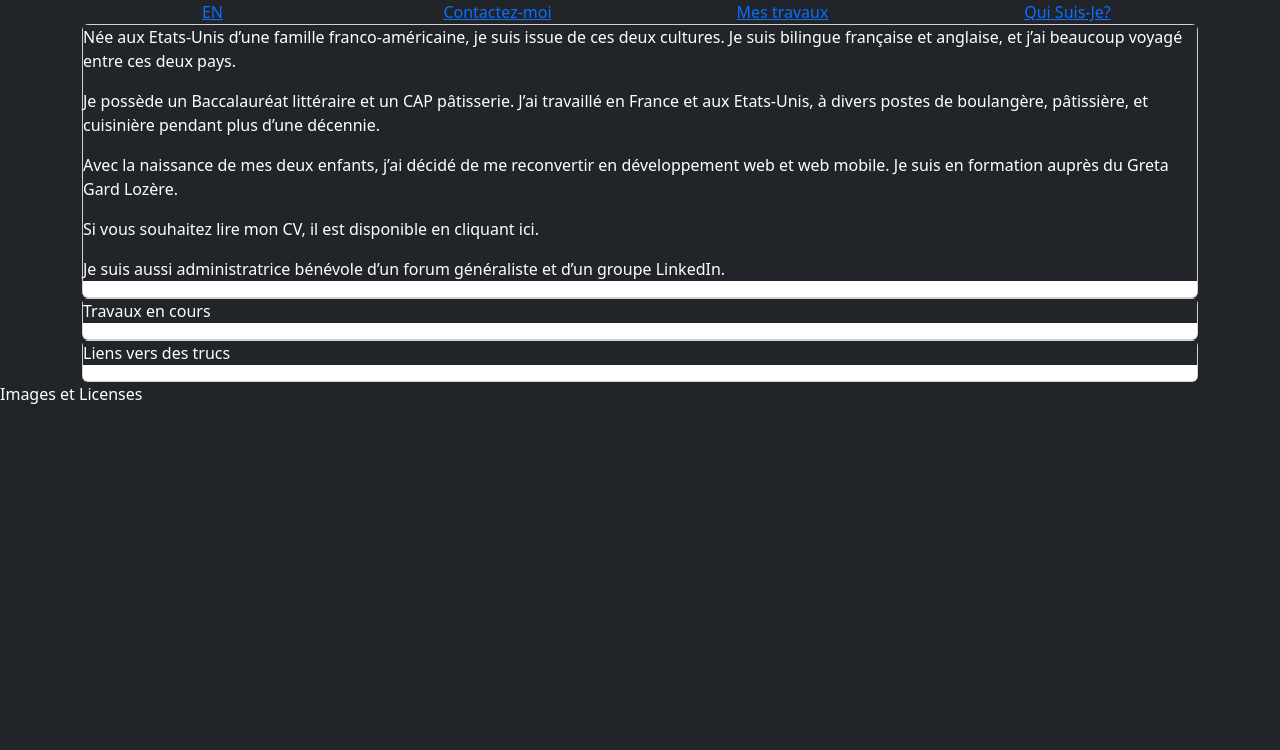
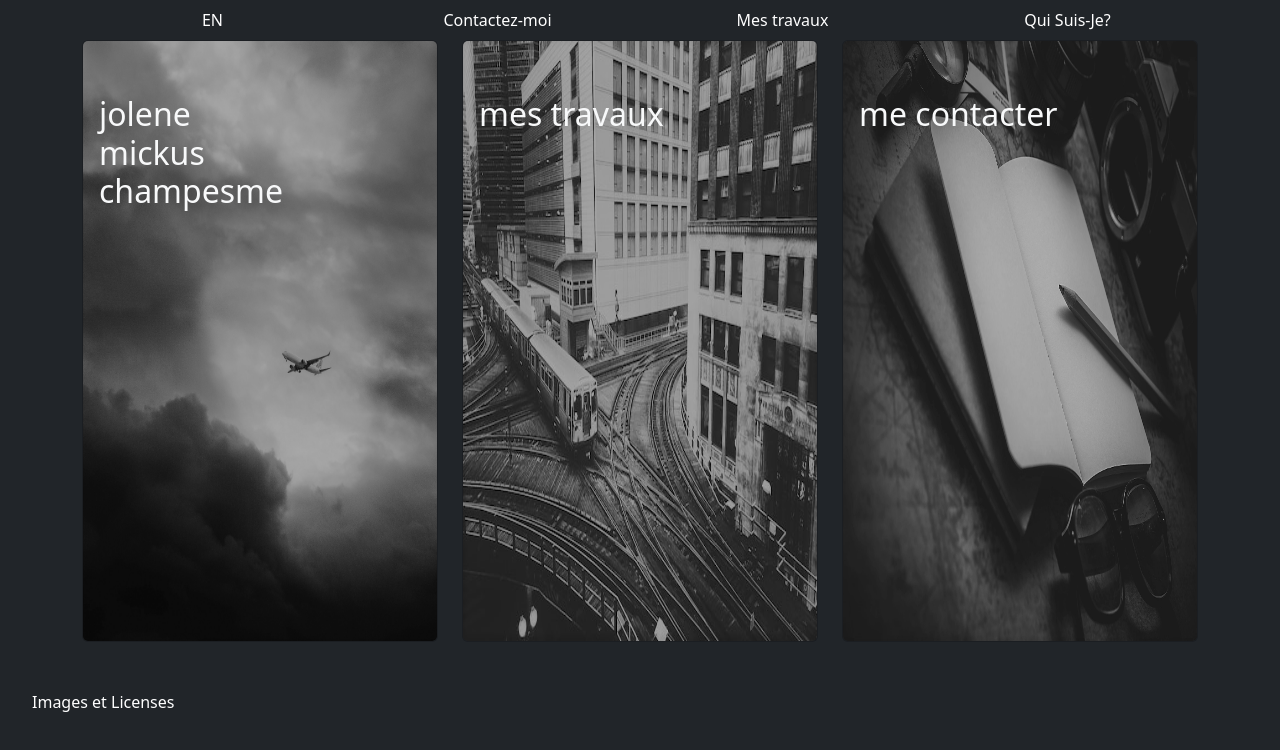
Before and after one commit to JoleneDwwm/miniBrief3, a plain HTML site: page index.html in a window 1280 px wide. Drawn offline with nearby package versions, Linux system fonts and the light colour scheme.

Commit message:
Main changes
It mostly works.

```diff
--- a/index.html
+++ b/index.html
@@ -6,17 +6,19 @@
     <meta name="viewport" content="width=device-width, initial-scale=1">
     <link href="images/faviconPortfolio.png" rel="icon" type="image/x-icon">
     <title>Portfolio</title>
+    <link href="styles/styles.css" rel="stylesheet" type="text/css">
     <link href="https://cdn.jsdelivr.net/npm/bootstrap@5.2.3/dist/css/bootstrap.min.css" rel="stylesheet"
         integrity="sha384-rbsA2VBKQhggwzxH7pPCaAqO46MgnOM80zW1RWuH61DGLwZJEdK2Kadq2F9CUG65" crossorigin="anonymous">
     <script type="text/javascript" src="js/script.js"></script>
 </head>
-<header class="bg-dark">
+
+<header class="sticky-top bg-dark p-2">
     <div class="container bg-dark">
         <div class="row text-center">
-            <div class="col"><a href="indexEN.html">EN</a></div>
-            <div class="col"><a href="#Contact">Contactez-moi</a></div>
-            <div class="col"><a href="#Works">Mes travaux</a></div>
-            <div class="col"><a href="#QSJ">Qui Suis-Je?</a></div>
+            <div class="col"><a href="indexEN.html" class="text-decoration-none text-white">EN</a></div>
+            <div class="col"><a href="#Contact" class="text-decoration-none text-white">Contactez-moi</a></div>
+            <div class="col"><a href="#Works" class="text-decoration-none text-white">Mes travaux</a></div>
+            <div class="col"><a href="#QSJ" class="text-decoration-none text-white">Qui Suis-Je?</a></div>
         </div>
     </div>
 </header>
@@ -24,23 +26,30 @@
 <body class="bg-dark">
     <div class="container">
         <div class="row justify-content-center">
-            <div class="flip">
-                <div class="card">
-                    <div class="face front">
-                        <div class="inner">
-
+            <div class="flipJKPM col-12 col-lg-4 col-xm12">
+                <div class="flipJKPM__card" id="QSJ">
+                    <div class="flipJKPM__card__front">
+                        <div class="card bg-dark">
+                            <div class="card-body p-0">
+                                <img class="card-img w-100" src="images/QSJ.png" alt="Card image"
+                                    style="width:350px; height:600px;">
+                                <div class="card-body card-img-overlay">
+                                    <h2 class="text-light"></br> jolene</br> mickus</br> champesme</h2>
                                 </div>
                             </div>
-                    <div class="face back">
-                        <div class="inner bg-dark text-white" style="max-width: 1200px;" id="QSJ">
-                            <p>Née aux Etats-Unis d’une famille franco-américaine, je suis issue de ces deux cultures.
-                                Je suis bilingue française et anglaise, et j’ai beaucoup voyagé entre ces deux pays.</p>
-                            <p>Je possède un Baccalauréat littéraire et un CAP pâtisserie. J’ai travaillé en France et
-                                aux Etats-Unis, à divers postes de boulangère, pâtissière, et cuisinière pendant plus
-                                d’une décennie.</p>
-                            <p>Avec la naissance de mes deux enfants, j’ai décidé de me reconvertir en développement web
-                                et web mobile. Je suis en formation auprès du Greta Gard Lozère.</p>
-                            <p>Si vous souhaitez lire mon CV, il est disponible en cliquant ici.</p>
+                        </div>
+                    </div>
+                    <div class="flipJKPM__card__back">
+                        <div class="card">
+                            <div class="card-body bg-light text-dark" style="width:350px;  height:600px;">
+                                <p>Née aux Etats-Unis d’une famille franco-américaine, je suis issue de ces deux cultures. Je suis bilingue française et anglaise, et j’ai beaucoup voyagé entre ces deux pays.
+                                </p>
+                                <p>Je possède un Baccalauréat littéraire et un CAP pâtisserie. J’ai travaillé en France et aux Etats-Unis, à divers postes de boulangère, pâtissière, et cuisinière pendant plus d’une décennie.
+                                </p>
+                                <p>Avec la naissance de mes deux enfants, j’ai décidé de me reconvertir en développement web et web mobile. Je suis en formation auprès du Greta Gard Lozère.
+                                </p>
+                                <p>Si vous souhaitez lire mon CV, il est disponible en cliquant ici.
+                                </p>
                                 <p>Je suis aussi administratrice bénévole d’un forum généraliste et d’un groupe LinkedIn.
                                 </p>
                             </div>
@@ -48,33 +57,46 @@
                     </div>
                 </div>
             </div>
-        <div class="row justify-content-center">
-            <div class="flip">
-                <div class="card">
-                    <div class="face front">
-                        <div class="inner">
-
+            <div class="flipJKPM  col-12 col-lg-4 col-xm12">
+                <div class="flipJKPM__card" id="Works">
+                    <div class="flipJKPM__card__front">
+                        <div class="card bg-dark">
+                            <div class="card-body p-0">
+                                <img class="card-img w-100" src="images/Works.png" alt="Card image"
+                                    style="width:350px; height:600px;">
+                                <div class="card-body card-img-overlay">
+                                    <h2 class="text-light"></br> mes travaux</h2>
                                 </div>
                             </div>
-                    <div class="face back">
-                        <div class="inner bg-dark text-white" style="max-width: 1200px;" id="Works">
+                        </div>
+                    </div>
+                    <div class="flipJKPM__card__back">
+                        <div class="card">
+                            <div class="card-body bg-light text-dark" style="width:350px; height:600px;">
                                 <p>Travaux en cours</p>
                             </div>
                         </div>
                     </div>
                 </div>
             </div>
-        <div class="row justify-content-center">
-            <div class="flip">
-                <div class="card">
-                    <div class="face front">
-                        <div class="inner">
-
+            <div class="flipJKPM  col-12 col-lg-4 col-xm12">
+                <div class="flipJKPM__card" id="Contact">
+                    <div class="flipJKPM__card__front">
+                        <div class="card bg-dark">
+                            <div class="card-body p-0">
+                                <img class="card-img w-100" src="images/Contact.png" alt="Card image"
+                                    style="width:350px;  height:600px;">
+                                <div class="card-body card-img-overlay">
+                                    <h2 class="text-light"></br> me contacter</h2>
                                 </div>
                             </div>
-                    <div class="face back">
-                        <div class="inner bg-dark text-white" style="max-width:1200px;" id="Contact">
+                        </div>
+                    </div>
+                    <div class="flipJKPM__card__back">
+                        <div class="card">
+                            <div class="card-body bg-light text-dark" style="width:350px; height:600px;">
                                 <p>Liens vers des trucs</p>
+                            </div>
                         </div>
                     </div>
                 </div>
@@ -85,8 +107,9 @@
         integrity="sha384-kenU1KFdBIe4zVF0s0G1M5b4hcpxyD9F7jL+jjXkk+Q2h455rYXK/7HAuoJl+0I4"
         crossorigin="anonymous"></script>
 </body>
+
 <footer class="bg-dark text-white">
-    <p>Images et Licenses</p>
+    <p style="margin-left:2rem;">Images et Licenses</p>
 </footer>
 
 </html>
--- a/styles/styles.css
+++ b/styles/styles.css
@@ -1,59 +1,26 @@
-.flip {
-    -webkit-perspective: 800;
-    perspective: 800;
-    position: relative;
-    text-align: center;
+.repere {
+    border:2px solid red;
 }
-
-.flip .card.flipped {
-    -webkit-transform: rotatey(-180deg);
-    transform: rotatey(-180deg);
+.flipJKPM{
+    width: 300px;
+    height: 650px;
 }
-
-.flip .card {
-    width: 270px;
-    height: 178px;
-    -webkit-transform-style: preserve-3d;
-    -webkit-transition: 0.5s;
+.flipJKPM__card{
+    transition: transform 2s;
     transform-style: preserve-3d;
-    transition: 0.5s;
-    background-color: #fff;
-
 }
-
-.flip .card .face {
-    -webkit-backface-visibility: hidden;
+.flipJKPM:hover .flipJKPM__card{
+    transform: rotateY(180deg);
+}
+.flipJKPM__card__front, .flipJKPM__card__back{
+    width: 100%;
+    height: 100%;
+    position: absolute;
     backface-visibility: hidden;
-    z-index: 2;
+    display: block;
+    justify-content: center;
+    justify-items: center;
 }
-
-.flip .card .front {
-    position: absolute;
-    width: 270px;
-    z-index: 1;
+.flipJKPM__card__back{
+    transform: rotateY(180deg);
 }
-
-.flip .card .front img {
-    width: 270px;
-    height: 100%;
-}
-
-.flip .card .img {
-    position: relaitve;
-    width: 270px;
-    height: 178px;
-    z-index: 1;
-    border: 2px solid #000;
-}
-
-.flip .card .back {
-    padding-top: 10%;
-    -webkit-transform: rotatey(-180deg);
-    transform: rotatey(-180deg);
-    position: absolute;
-}
-
-.inner {
-    margin: 0px !important;
-    width: 270px;
-}
```
Also changed, not shown: indexJKPM.html (renamed from indexNoBS.html, +1 -1 lines), images/Contact.png (added), images/QSJ.png (added), images/Works.png (added), styles/stylesJKPM.css (renamed from styles/stylesNoBS.css). Lines whose indentation alone changed are shown as unchanged.
